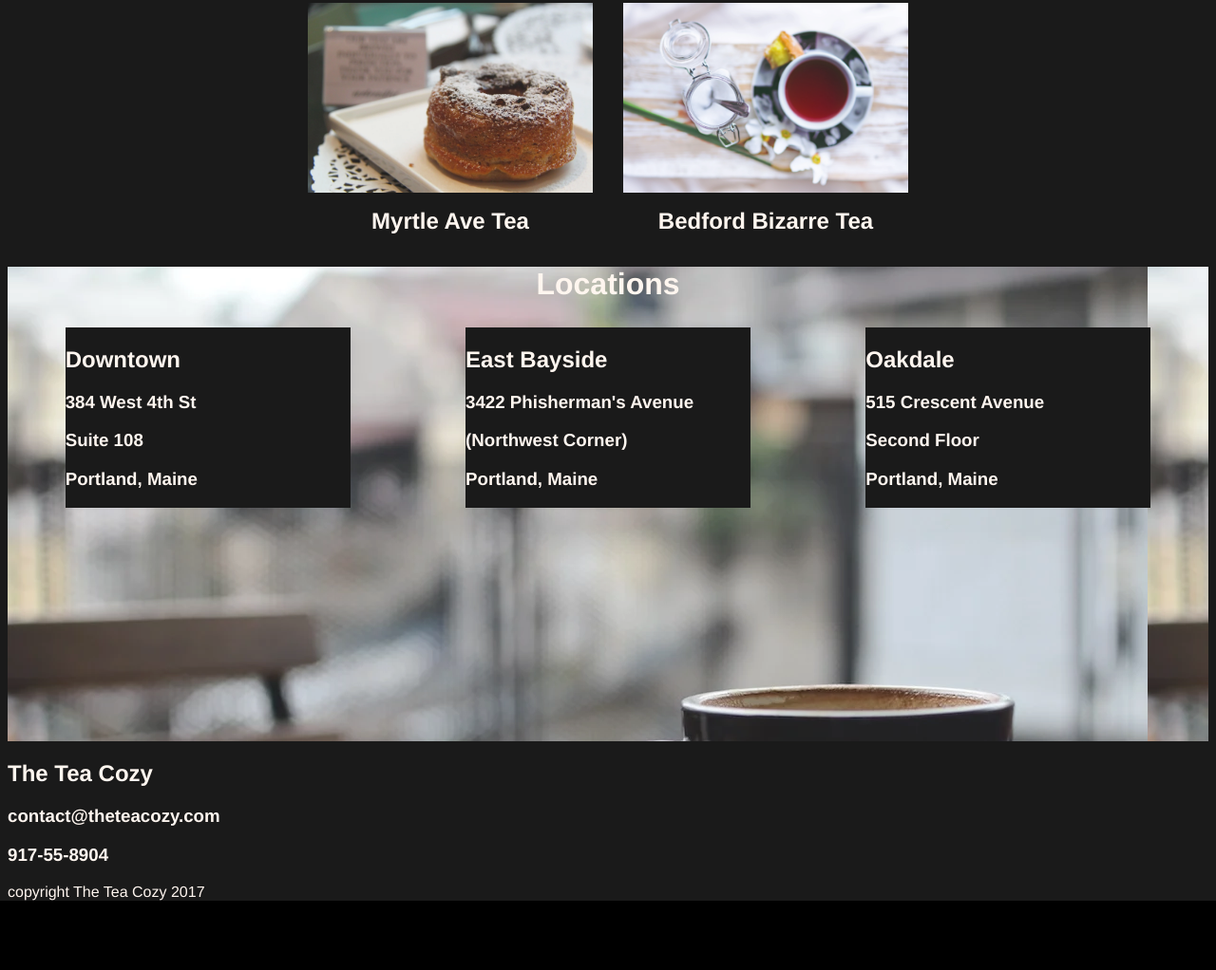
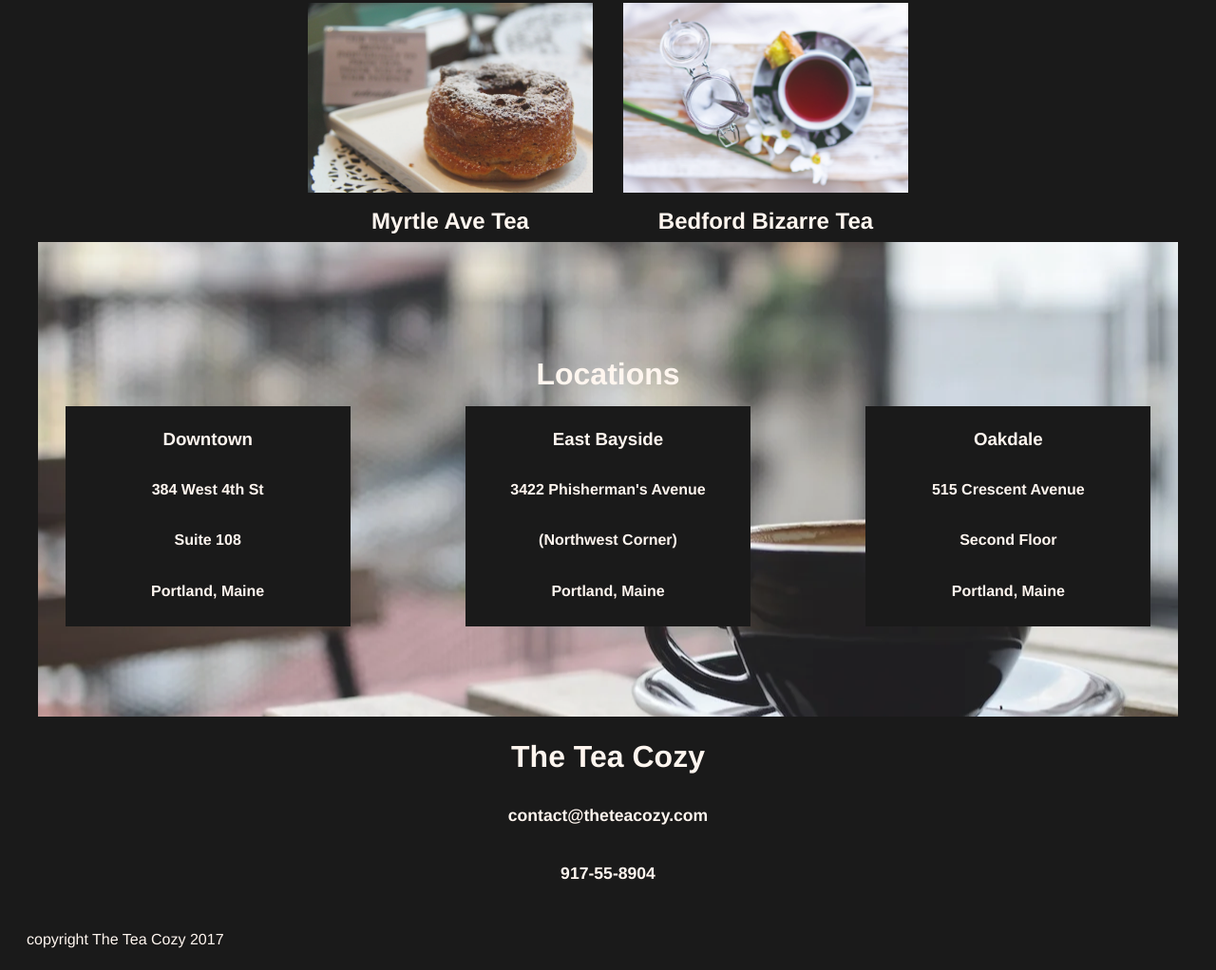
Before and after one commit to IvanDLar/Website-Proyects-Codecademy, a plain HTML site: page TeaCozy/Html/index.html in a window 1280 px wide. Shown: the part 1283-2305 px from the top of the page at 95% size. Before the commit the page ends 2232 px from the top, so only its background shows below. Drawn offline with Linux system fonts and the light colour scheme.

Commit message:
Final Product

```diff
--- a/TeaCozy/Css/style.css
+++ b/TeaCozy/Css/style.css
@@ -135,27 +135,63 @@ article .gallery .image-name {
 
 /*Locations*/
 article .locations {
+  display: flex;
+  align-content: center;
+  justify-content: center;
+  flex-wrap: wrap;
+
   background-image: url("../Images/img-locations-background.webp");
-  width: 100%;
+  background-position: center;
+  background-repeat: no-repeat;
   height: 31.25rem;
 }
 
-article .locations .content {
+article .locations .title {
   display: flex;
-}
-
-article .locations .title {
+  align-items: center;
   text-align: center;
   font-size: 2rem;
+  margin-bottom: 0.9375rem;
+  flex-flow: ;
 }
 
 article .locations .list {
   display: flex;
+  width: 100%;
+  max-height: 100%;
+
+  align-items: center;
   justify-content: space-around;
 }
 
 article .locations .item {
   width: 18.75rem;
+  margin: 0rem 1.25rem;
   height: auto;
   background-color: black;
+  text-align: center;
+  line-height: 2rem;
 }
+
+footer .content {
+  text-align: center;
+  line-height: 2rem;
+  height: 12.5rem;
+}
+
+footer .title {
+  font-size: 2rem;
+}
+
+footer .contact {
+  font-size: 1.1rem;
+}
+
+footer .phone {
+  font-size: 1.1rem;
+}
+
+footer .copyright {
+  margin-left: 1.25rem;
+  padding-bottom: 1.5rem;
+}
--- a/TeaCozy/Html/index.html
+++ b/TeaCozy/Html/index.html
@@ -90,26 +90,26 @@
         </div>
       </section>
       <section class="locations">
+        <div class="content"></div>
         <h2 class="title">Locations</h2>
-        <div class="content"></div>
           <div class="list">
             <div class="item downtown">
-            <h2>Downtown</h2>
-            <h3>384 West 4th St</h3>
-            <h3>Suite 108</h3>
-            <h3>Portland, Maine</h3>
+              <h3>Downtown</h3>
+              <h4>384 West 4th St</h4>
+              <h4>Suite 108</h4>
+              <h4>Portland, Maine</h4>
             </div>
             <div class="item east-bayside">
-            <h2>East Bayside</h2>
-            <h3>3422 Phisherman's Avenue</h3>
-            <h3>(Northwest Corner)</h3>
-            <h3>Portland, Maine</h3>
+              <h3>East Bayside</h3>
+              <h4>3422 Phisherman's Avenue</h4>
+              <h4>(Northwest Corner)</h4>
+              <h4>Portland, Maine</h4>
             </div>
             <div class="item oakdale">
-            <h2>Oakdale</h2>
-            <h3>515 Crescent Avenue</h3>
-            <h3>Second Floor</h3>
-            <h3>Portland, Maine</h3>
+              <h3>Oakdale</h3>
+              <h4>515 Crescent Avenue</h4>
+              <h4>Second Floor</h4>
+              <h4>Portland, Maine</h4>
             </div>
           </div>
         </div>
@@ -117,8 +117,8 @@
       <footer>
         <div class="content">
           <h2 class="title">The Tea Cozy</h2>
-          <h3 class="contact">contact@theteacozy.com</h3>
-          <h3 class="phone">917-55-8904</h3>
+          <h5 class="contact">contact@theteacozy.com</h5>
+          <h5 class="phone">917-55-8904</h5>
         </div>
         <span class="copyright"> copyright The Tea Cozy 2017</span>
       </footer>
```
Lines whose indentation alone changed are shown as unchanged.
